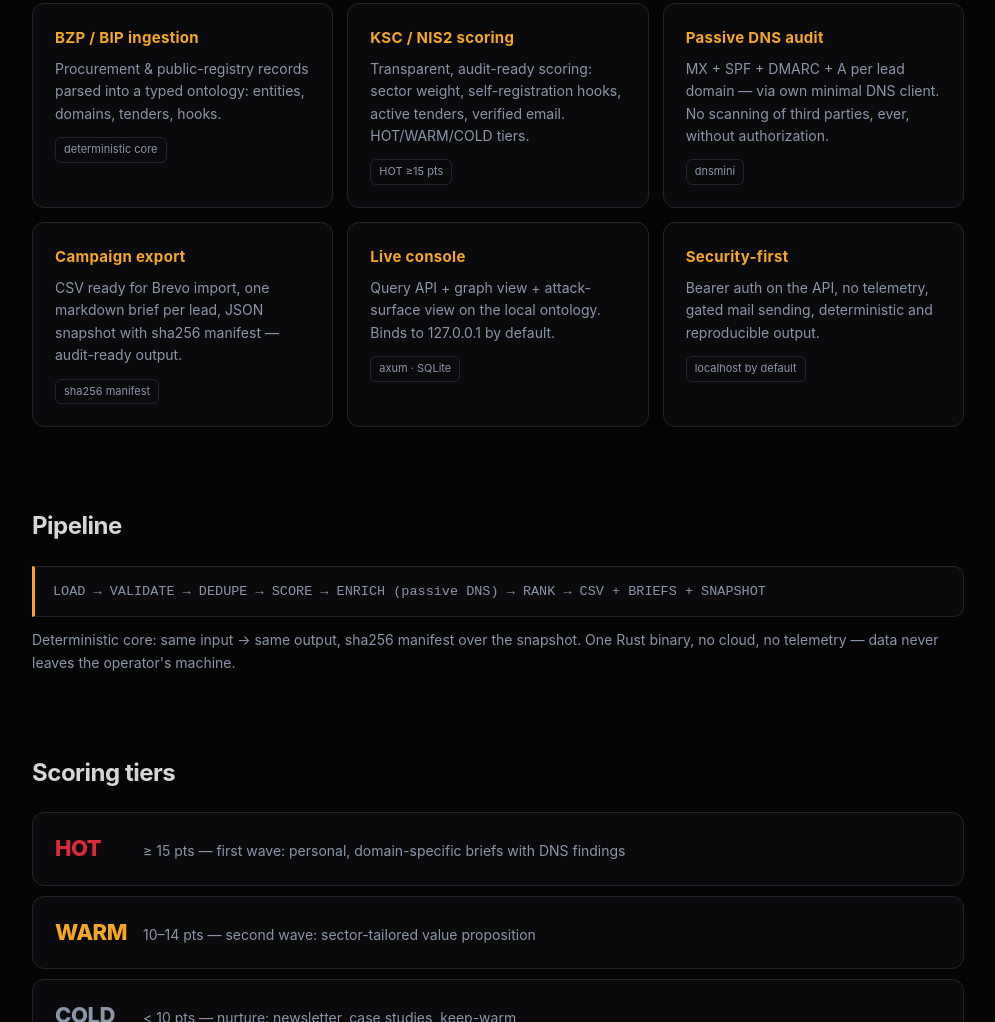
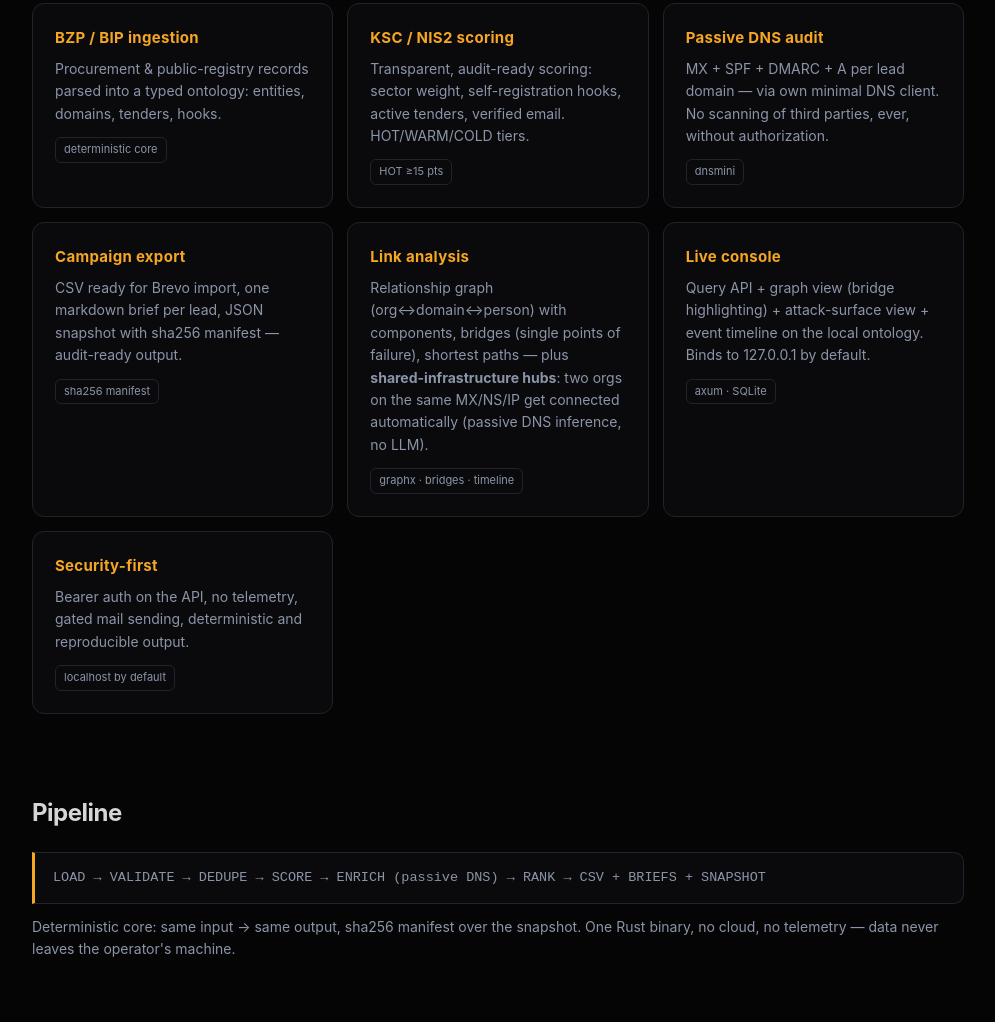
Before and after one commit to Hartwell-Labs/hartwell-labs.github.io, a plain HTML site: page scryer-core/index.html in a window 1280 px wide. Shown: the part 701-1723 px from the top of the page, without its empty margins (142-1137 px from the left). Drawn offline with Linux system fonts and the light colour scheme.

Commit message:
scryer-core hub: add link-analysis + shared-infra capabilities

```diff
--- a/scryer-core/index.html
+++ b/scryer-core/index.html
@@ -105,7 +105,8 @@
       <div class="card"><h3>KSC / NIS2 scoring</h3><p>Transparent, audit-ready scoring: sector weight, self-registration hooks, active tenders, verified email. HOT/WARM/COLD tiers.</p><span class="mono-tag">HOT ≥15 pts</span></div>
       <div class="card"><h3>Passive DNS audit</h3><p>MX + SPF + DMARC + A per lead domain — via own minimal DNS client. No scanning of third parties, ever, without authorization.</p><span class="mono-tag">dnsmini</span></div>
       <div class="card"><h3>Campaign export</h3><p>CSV ready for Brevo import, one markdown brief per lead, JSON snapshot with sha256 manifest — audit-ready output.</p><span class="mono-tag">sha256 manifest</span></div>
-      <div class="card"><h3>Live console</h3><p>Query API + graph view + attack-surface view on the local ontology. Binds to 127.0.0.1 by default.</p><span class="mono-tag">axum · SQLite</span></div>
+      <div class="card"><h3>Link analysis</h3><p>Relationship graph (org↔domain↔person) with components, bridges (single points of failure), shortest paths — plus <strong>shared-infrastructure hubs</strong>: two orgs on the same MX/NS/IP get connected automatically (passive DNS inference, no LLM).</p><span class="mono-tag">graphx · bridges · timeline</span></div>
+      <div class="card"><h3>Live console</h3><p>Query API + graph view (bridge highlighting) + attack-surface view + event timeline on the local ontology. Binds to 127.0.0.1 by default.</p><span class="mono-tag">axum · SQLite</span></div>
       <div class="card"><h3>Security-first</h3><p>Bearer auth on the API, no telemetry, gated mail sending, deterministic and reproducible output.</p><span class="mono-tag">localhost by default</span></div>
     </div>
   </section>
```
